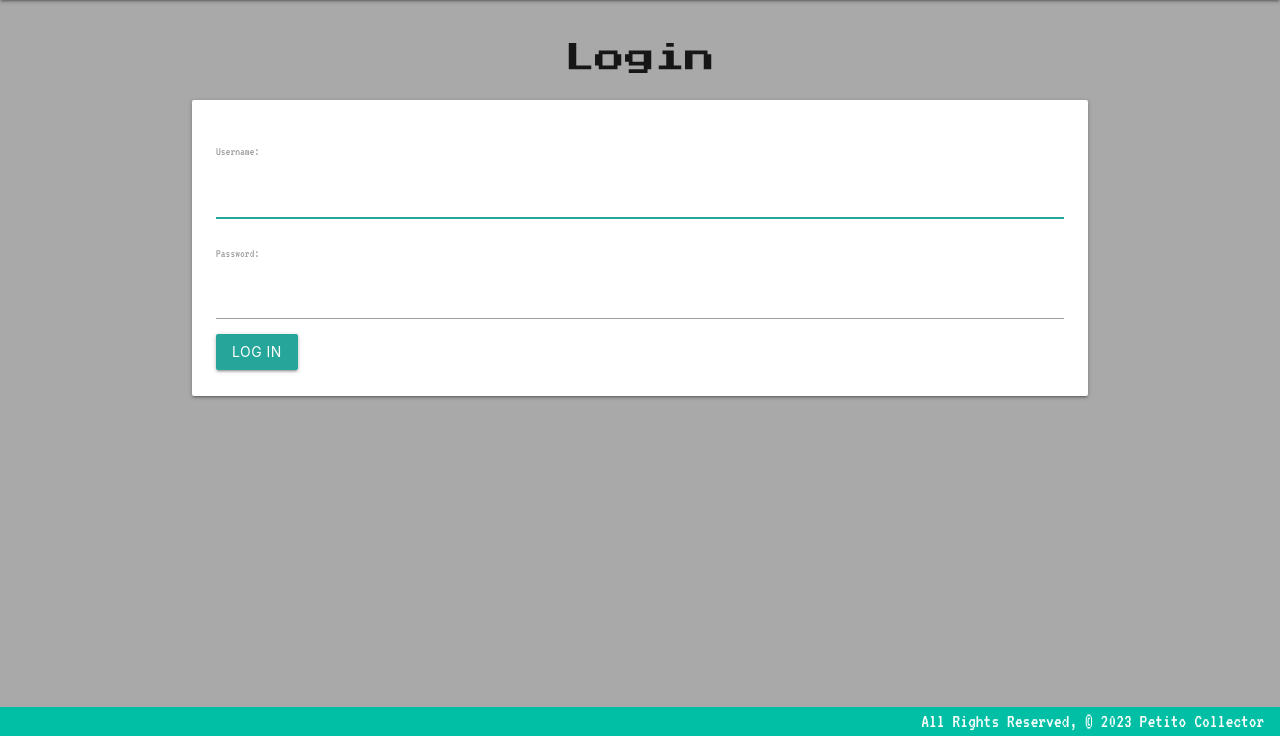
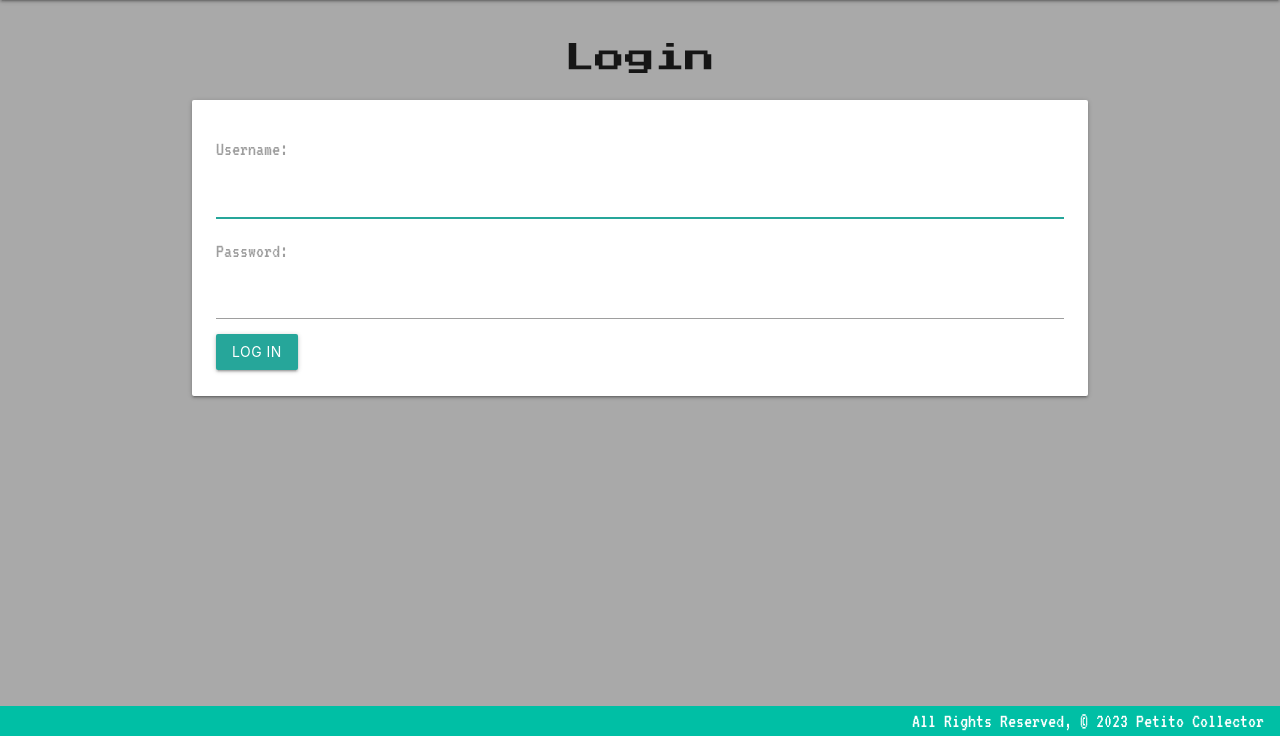
Before and after one commit to danielamansolino/Petito, a Django app: page /accounts/login/ in a window 1280 px wide. Shown: the part 64-800 px from the top of the page. Run offline with Django 4.2, Linux system fonts and the light colour scheme.

Commit message:
Login 'django.contrib.auth'form personalized style

```diff
--- a/main_app/static/css/style.css
+++ b/main_app/static/css/style.css
@@ -20,6 +20,11 @@ h1 {
 h5 {
   text-align: center;
 }
+
+.custom-auth-form label {
+  font-size: 20px;
+}
+
 
 
 .img_small {
@@ -57,7 +62,7 @@ h5 {
 footer.page-footer {
   padding-top: 0;
   text-align: center;
-  font-size: 1.3rem
+  font-size: 20px;
 }
 
 .s5ths{
--- a/main_app/templates/registration/login.html
+++ b/main_app/templates/registration/login.html
@@ -6,7 +6,10 @@
     <div class="card-content">
         <form method="POST" action="{% url 'login' %}">
             {% csrf_token %}
-            {{ form.as_p }}
+            <label for="{{ form.username.id_for_label }}" class="custom-auth-form">{{ form.username.label_tag }}</label>
+            {{ form.username }}
+            <label for="{{ form.password.id_for_label }}" class="custom-auth-form">{{ form.password.label_tag }}</label>
+            {{ form.password }}
             <input type="hidden" name="next" value="{{ next }}">
             <button type="submit" class="btn">Log In</button>
         </form>
```
Also changed, not shown: README.md.
